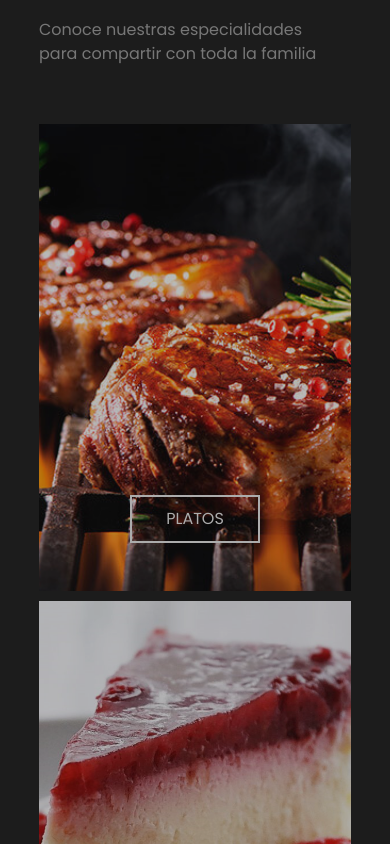
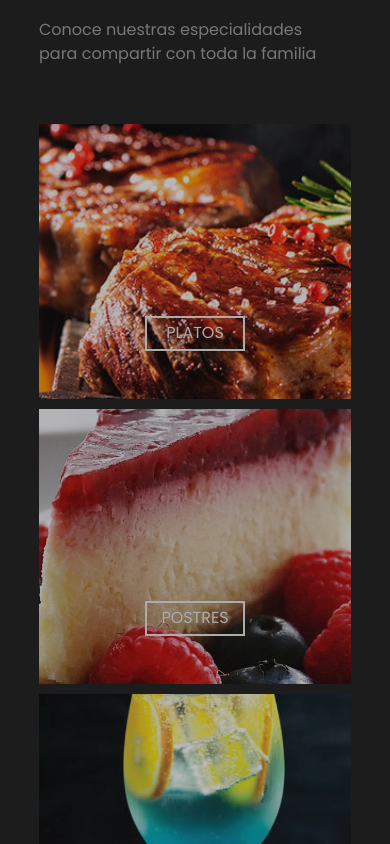
Before and after one commit to maurosanchezmatamoros/the-sound-of-grill, a React (Create React App) app: page / in a window 390 px wide. Shown: the part 2340-3184 px from the top of the page. Built offline with nearby package versions, Linux system fonts and the light colour scheme; the HTML template or start-up script is replaced by a standard one.

Commit message:
Menu changes

```diff
--- a/src/components/Menu.js
+++ b/src/components/Menu.js
@@ -13,7 +13,7 @@ export const Menu = () => {
         <>
             <section className='menuSection' id='nuestroMenu'>
                 <div className='menuSectionContent'>
-                    <div className='menuHeader px-sm-5 px-md-3 px-lg-1'>
+                    <div className='menuHeader px-md-3 px-lg-1'>
                         <div className='menuHeaderTitle'>
                             <h4>MENÚ <Line /></h4>
                             <h3>Nuestro<br/>menu</h3>
--- a/src/styles/Menu.css
+++ b/src/styles/Menu.css
@@ -1,7 +1,6 @@
 .menuSection{
     margin: 0;
     padding: 0;
-    min-height: 1026px;
     width: 100%;
     display: flex;
     background-color: #1C1C1C;
@@ -56,7 +55,7 @@
 }
 
 .menuCards{
-    width: 30%;
+    width: 32%;
     max-width: 336px;
     height: 467px;
     border: none;
@@ -99,12 +98,42 @@
         align-items: flex-start;
     }
     .menuLinks{
-        flex-direction: column;
-        width: 100%;
+        width: 80%;
         padding-top: 2rem;
     }
     .menuCards{
-        width: 80%;
-        max-width: 500px;
+        max-width: 800px;
+        height: 400px;
     }
 }
+
+@media screen and (max-width: 800px){
+    .menuCards{
+        height: 350px;
+    }
+}
+
+@media screen and (max-width: 700px){
+    .menuCards{
+        height: 300px;
+    }
+}
+
+@media screen and (max-width: 600px){
+    .menuCards{
+        height: 275px;
+    }
+    .menuCards button{
+        width: 100px;
+        height: 35px;
+    }
+}
+
+@media screen and (max-width: 500px){
+    .menuLinks{
+        flex-direction: column;
+    }
+    .menuCards{
+        width: 100%;
+    }
+}
```
